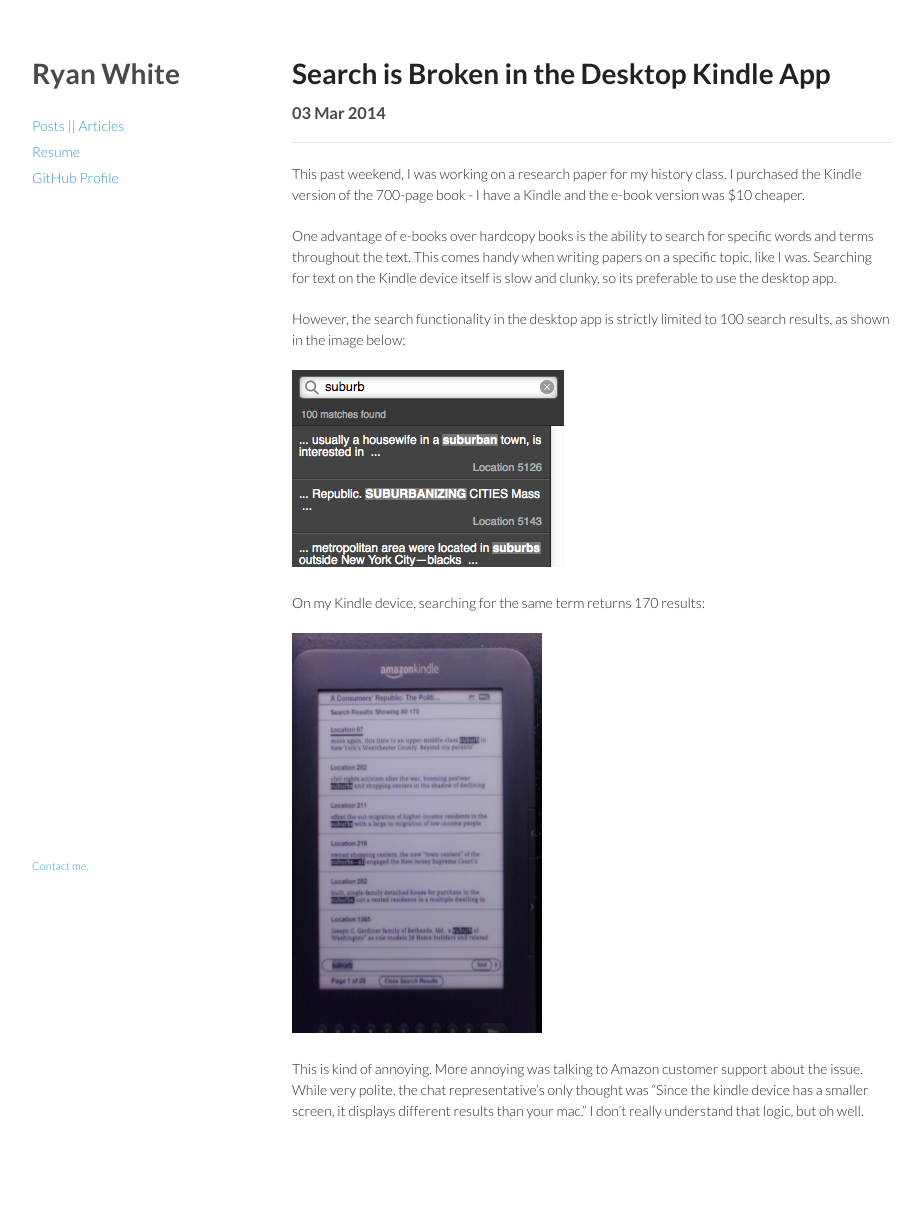
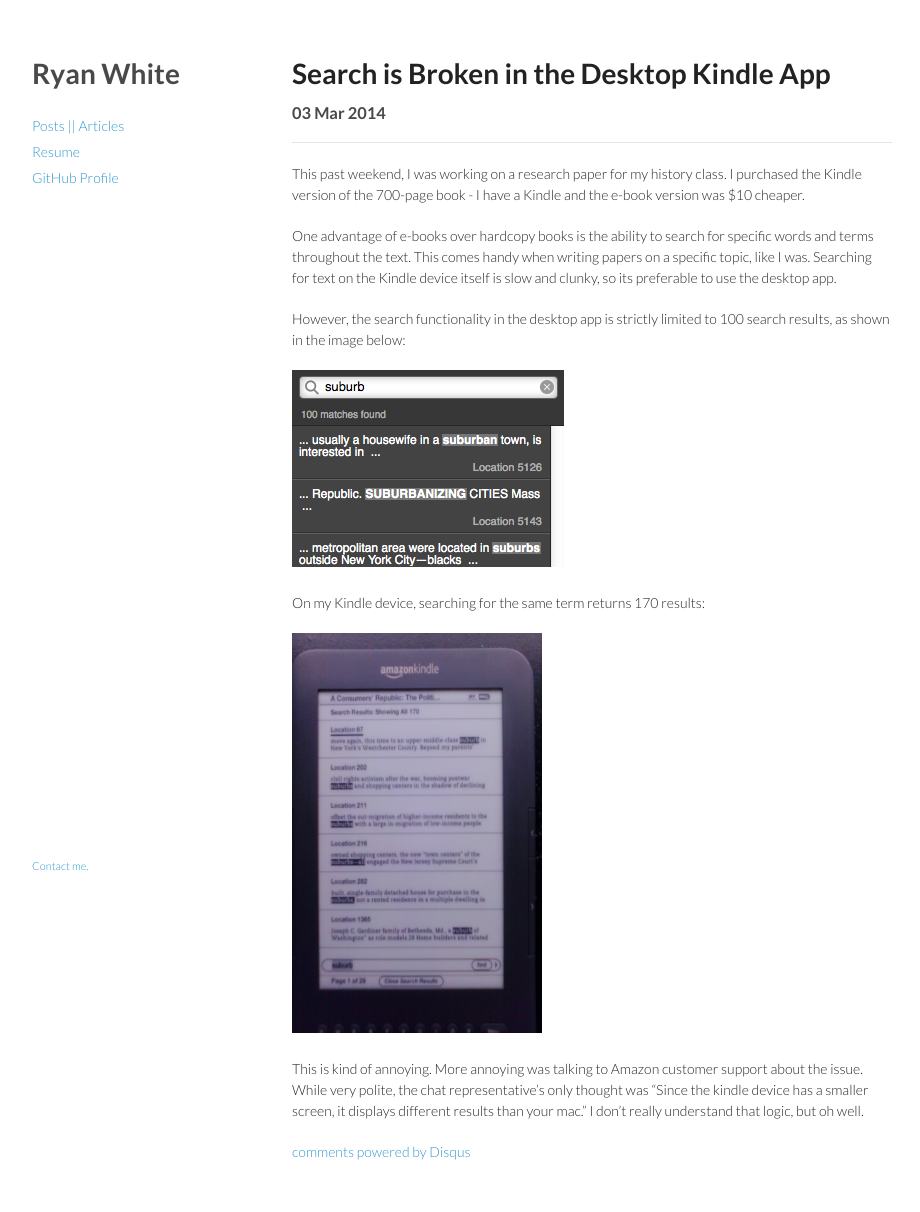
Before and after one commit to beachwood23/beachwood23.github.io, a Jekyll site: the page built from _posts/2014-3-3-broken-search-in-the-kindle-app.md, in a window 1280 px wide. Shown: the whole page, without its empty margins (178-1098 px from the left). Built offline with Jekyll 4.4.1, drawn with Linux system fonts in a browser that asks for light colours; comment, search, counter and statistics services are not loaded; before the commit the page ends 1191 px from its top, so only the background shows below that; some of the changed lines change nothing that is shown.

Commit message:
Add Disqus comment threads for each post

```diff
--- a/_layouts/post.html
+++ b/_layouts/post.html
@@ -8,3 +8,18 @@
 <hr/>
 {{content}}
 </article>
+
+<div id="disqus_thread"></div>
+<script type="text/javascript">
+    /* * * CONFIGURATION VARIABLES: EDIT BEFORE PASTING INTO YOUR WEBPAGE * * */
+    var disqus_shortname = 'ryanwhite'; // required: replace example with your forum shortname
+
+    /* * * DON'T EDIT BELOW THIS LINE * * */
+    (function() {
+        var dsq = document.createElement('script'); dsq.type = 'text/javascript'; dsq.async = true;
+        dsq.src = '//' + disqus_shortname + '.disqus.com/embed.js';
+        (document.getElementsByTagName('head')[0] || document.getElementsByTagName('body')[0]).appendChild(dsq);
+    })();
+</script>
+<noscript>Please enable JavaScript to view the <a href="http://disqus.com/?ref_noscript">comments powered by Disqus.</a></noscript>
+<a href="http://disqus.com" class="dsq-brlink">comments powered by <span class="logo-disqus">Disqus</span></a>
```
Also changed, not shown: 2 other files.
